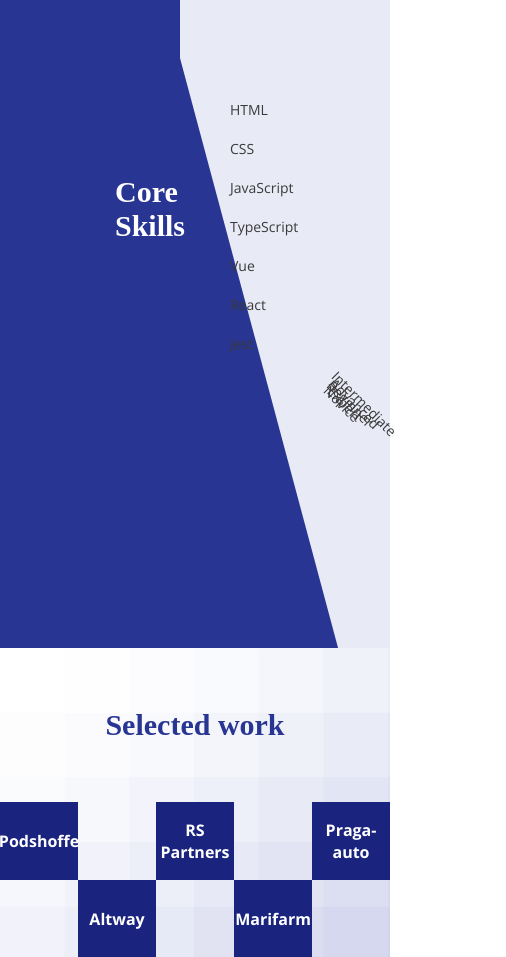
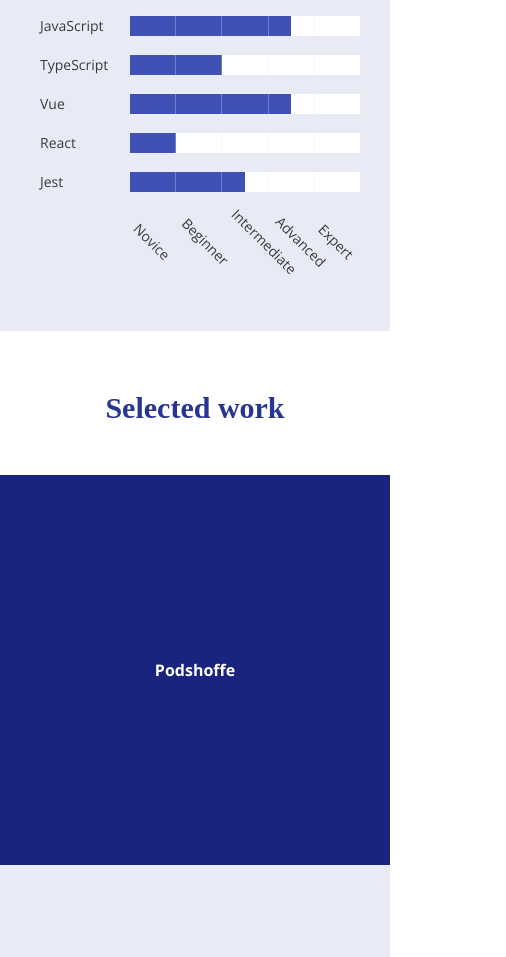
Before and after one commit to Oksana-1/imakeweb, a Vue app: page / in a window 390 px wide. Shown: the part 1040-1997 px from the top of the page, 506 px wide, since content can reach past the window. Built offline with nearby package versions, Linux system fonts and the light colour scheme.

Commit message:
Tablete and mobile styles

```diff
--- a/src/assets/scss/components/about.scss
+++ b/src/assets/scss/components/about.scss
@@ -3,9 +3,13 @@
   grid-template-columns: 45% 55%;
   grid-template-rows: 300px;
   align-items: center;
+  @media only screen and (max-width: $mobile) {
+    grid-template-columns: 100%;
+  }
 }
 .about-img-container {
   width: 300px;
+  max-width: calc(100% - 30px);
   box-sizing: border-box;
   position: relative;
   &::before {
@@ -30,9 +34,33 @@
   }
   &.left-top-aligned {
     margin: 0 0 auto 0;
+    @media only screen and (max-width: $mobile) {
+      margin-top: 30px;
+      &::before {
+        top: -30px;
+        bottom: auto;
+      }
+    }
   }
 }
 .about-text-container {
   padding: 0 50px;
   margin-bottom: 30px;
+  @media only screen and (max-width: $mobile){
+    margin-top: 30px;
+  }
 }
+@media only screen and (max-width: $mobile) {
+  .mobile-order-1 {
+    order: 1;
+  }
+  .mobile-order-2 {
+    order: 2;
+  }
+  .mobile-order-3 {
+    order: 3;
+  }
+  .mobile-order-4 {
+    order: 4;
+  }
+}
--- a/src/assets/scss/components/competencies.scss
+++ b/src/assets/scss/components/competencies.scss
@@ -1,9 +1,9 @@
-.competency-column-inner {
-    display: flex;
-    align-items: center;
-    justify-content: center;
-}
 .competency-column-angle {
+    @media only screen and (max-width: $tablete-big) {
+        flex: 0 0 100%;
+        width: 100%;
+        max-width: 100%;
+    }
     .competency-column-inner {
         position: relative;
         &::before {
@@ -19,15 +19,48 @@
                 background-color: $dark;
             }
         }
+        @media only screen and (max-width: $tablete-big) {
+            &::before {
+                content: none;
+            }
+        }
+        @media only screen and (max-width: $tablete)  {
+            &.dark-bg {
+                background-color: $light;
+            }
+        }
     }
 }
 .competency-column-chart {
     margin-left: -50px;
+    @media only screen and (max-width: $tablete-big) {
+        margin-left: 0;
+        flex: 0 0 100%;
+        width: 100%;
+        max-width: 100%;
+        padding-bottom: 100px;
+    }
 }
 .competency-column-inner {
+    display: flex;
+    align-items: center;
+    justify-content: center;
     padding: 30px 30px 30px 150px;
     box-sizing: border-box;
     margin: auto;
+    @media only screen and (max-width: $tablete-big) {
+        padding: 30px;
+        height: 200px;
+        .im-common-title {
+            margin-bottom: 0;
+        }
+    }
+    @media only screen and (max-width: $tablete) {
+        height: auto;
+        .im-common-title {
+            color: $dark;
+        }
+    }
 }
 .im-skills-row {
     font-size: 0;
@@ -91,3 +124,8 @@
     position: absolute;
     bottom: 0;
 }
+.competency-component {
+    @media only screen and (max-width: $tablete){
+        height: auto;
+    }
+}
--- a/src/assets/scss/components/footer.scss
+++ b/src/assets/scss/components/footer.scss
@@ -23,6 +23,7 @@
 }
 .contact-row {
   position: relative;
+  margin-bottom: 20px;
   &::before{
     @include pseudo;
     top: 0;
@@ -46,6 +47,21 @@
   }
   &:not(:last-child) {
     margin-right: 20px;
+  }
+  @media only screen and (max-width: $mobile) {
+    width: calc(100% - 100px);
+    &:not(:last-child),
+    &:last-child{
+      margin: 0 50px;
+    }
+    display: flex;
+    align-items: center;
+    &:nth-child(even) {
+      flex-direction: row-reverse;
+      .contact-text {
+        text-align: right;
+      }
+    }
   }
 }
 .contact-svg-wrap {
--- a/src/assets/scss/components/projects.scss
+++ b/src/assets/scss/components/projects.scss
@@ -5,11 +5,20 @@
   background-size: cover;
   .im-common-title {
     margin-bottom: 60px;
+    @media only screen and (max-width: $mobile){
+      margin-bottom: 50px;
+    }
   }
 }
 .project-grid {
   display: grid;
   grid-template-columns: repeat(5, 1fr);
+  @media only screen and (max-width: $tablete) {
+    grid-template-columns: repeat(3, 1fr);
+  }
+  @media only screen and (max-width: $mobile) {
+    grid-template-columns: 100%;
+  }
 }
 .project-item-inner {
   padding-top: 100%;
@@ -43,3 +52,25 @@
   transform: translate(0, 0);
   transition: transform 0.8s cubic-bezier(.455,.03,.515,.955);
 }
+/*TO DO Fix this temp solution*/
+@media only screen and (max-width: $tablete) {
+  .tablete-hide {
+    display: none;
+  }
+}
+@media  only screen and (max-width: $mobile) {
+  .project-item{
+    &:nth-child(4n+3), &:last-child {
+      .darker-slide-bg {
+        background-color: $light;
+      }
+
+      .white {
+        color: $darker;
+      }
+    }
+  }
+  .tablete-hide {
+    display: block;
+  }
+}
--- a/src/assets/scss/variables.scss
+++ b/src/assets/scss/variables.scss
@@ -8,3 +8,6 @@ $blue: #3F51B5;
 $panton: 'Panton', san-serif;
 $mont: 'Montserrat', san-serif;
 $open: 'Open Sans', san-serif;
+$tablete-big: 1024px;
+$tablete: 768px;
+$mobile: 650px;
--- a/src/components/main/AppAbout.vue
+++ b/src/components/main/AppAbout.vue
@@ -3,12 +3,12 @@
         <div class="im-container-1100">
             <div class="im-common-title dark centered">Me</div>
             <div class="about-grid">
-                <div class="about-img-container right-bottom-aligned">
+                <div class="about-img-container right-bottom-aligned mobile-order-1">
                     <div class="squared-block img-fix">
                         <img class="fits" src="../../assets/images/me.jpg" alt="Oksana Bilous">
                     </div>
                 </div>
-                <div class="about-text-container">
+                <div class="about-text-container mobile-order-2">
                     <div class="text">
                         <p>Hello there. My name is Oksana.</p>
                         <p>I am a Frontend Developer with the heightened level of curiosity.</p>
@@ -16,14 +16,14 @@
                         <p>I do my best in writing clear and concise code. Sometimes I am happy with result.</p>
                     </div>
                 </div>
-                <div class="about-text-container">
+                <div class="about-text-container mobile-order-4">
                     <div class="text right">
                         <p>I live in Kyiv, Ukraine with my husband and a dog.</p>
                         <p>Absolutely in love with marathon running.</p>
                         <p>And it happens that I am the person who spoils a perfect wedding photo.</p>
                     </div>
                 </div>
-                <div class="about-img-container left-top-aligned">
+                <div class="about-img-container left-top-aligned mobile-order-3">
                     <div class="squared-block img-fix">
                         <img class="fits" src="../../assets/images/me_running.jpg" alt="Oksana Bilous">
                     </div>
--- a/src/components/main/CompetenceList.vue
+++ b/src/components/main/CompetenceList.vue
@@ -1,5 +1,5 @@
 <template>
-    <section class="vh-100" id="skills">
+    <section class="vh-100 competency-component" id="skills">
         <div class="flex-row full-height light-bg">
             <div class="flex-33 competency-column-angle">
                 <div class="dark-bg full-height competency-column-inner">
--- a/src/components/main/ProjectList.vue
+++ b/src/components/main/ProjectList.vue
@@ -53,8 +53,8 @@
                     </div>
                 </div>
             </div>
-            <div class="project-item"></div>
-            <div class="project-item"></div>
+            <div class="project-item tablete-hide"></div>
+            <div class="project-item tablete-hide"></div>
             <div class="project-item"></div>
             <div class="project-item">
                 <div class="project-item-inner img-fix">
```
